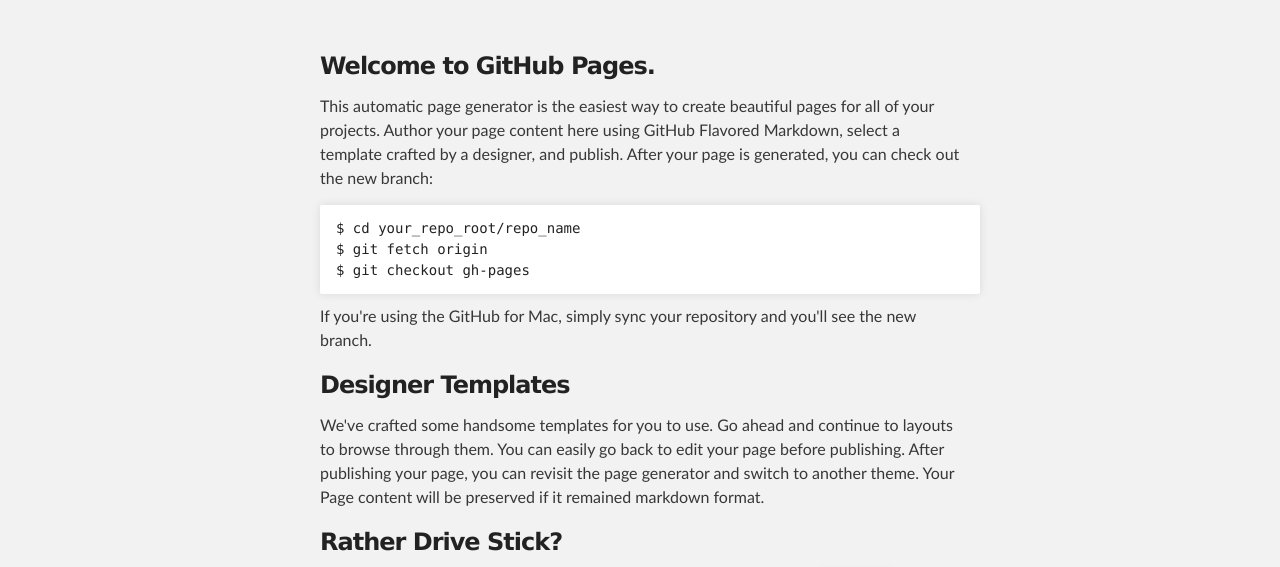
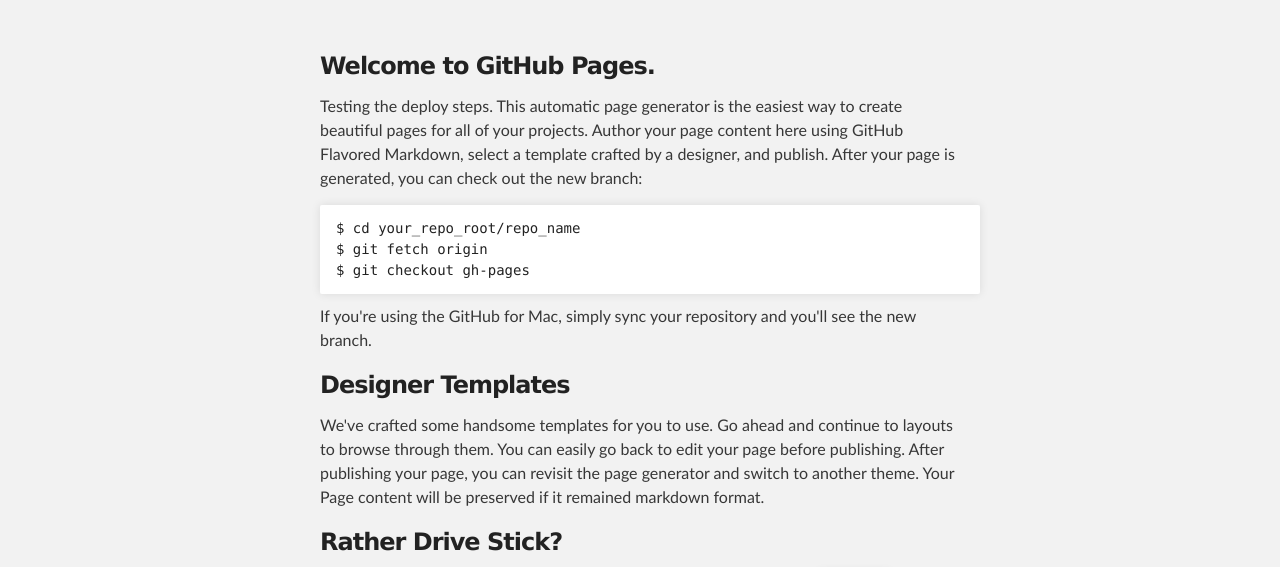
Before and after one commit to rSimulate/rSimulate.github.io, a plain HTML site: page index.html in a window 1280 px wide. Shown: the part 212-779 px from the top of the page. Drawn offline with Linux system fonts and the light colour scheme.

Commit message:
Update index.html

```diff
--- a/index.html
+++ b/index.html
@@ -30,7 +30,7 @@
         <h3>
 <a name="welcome-to-github-pages" class="anchor" href="#welcome-to-github-pages"><span class="octicon octicon-link"></span></a>Welcome to GitHub Pages.</h3>
 
-<p>This automatic page generator is the easiest way to create beautiful pages for all of your projects. Author your page content here using GitHub Flavored Markdown, select a template crafted by a designer, and publish. After your page is generated, you can check out the new branch:</p>
+<p>Testing the deploy steps. This automatic page generator is the easiest way to create beautiful pages for all of your projects. Author your page content here using GitHub Flavored Markdown, select a template crafted by a designer, and publish. After your page is generated, you can check out the new branch:</p>
 
 <pre><code>$ cd your_repo_root/repo_name
 $ git fetch origin
```
